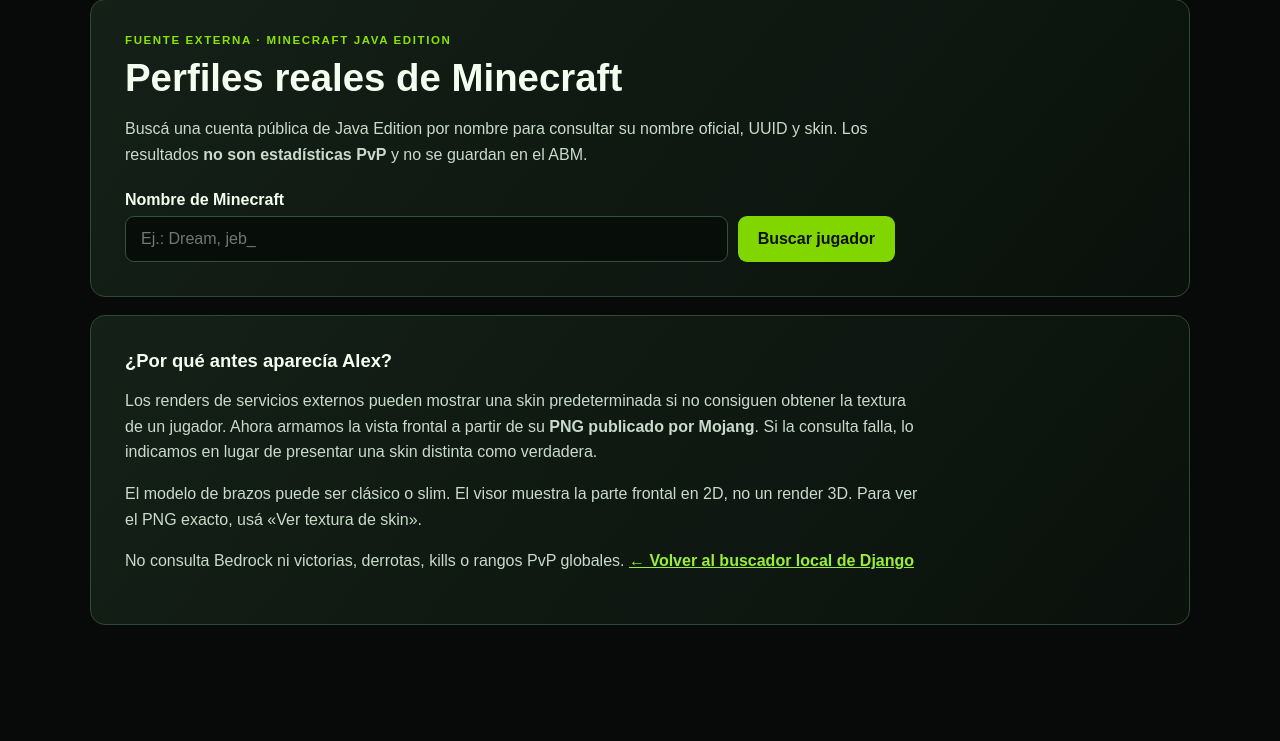
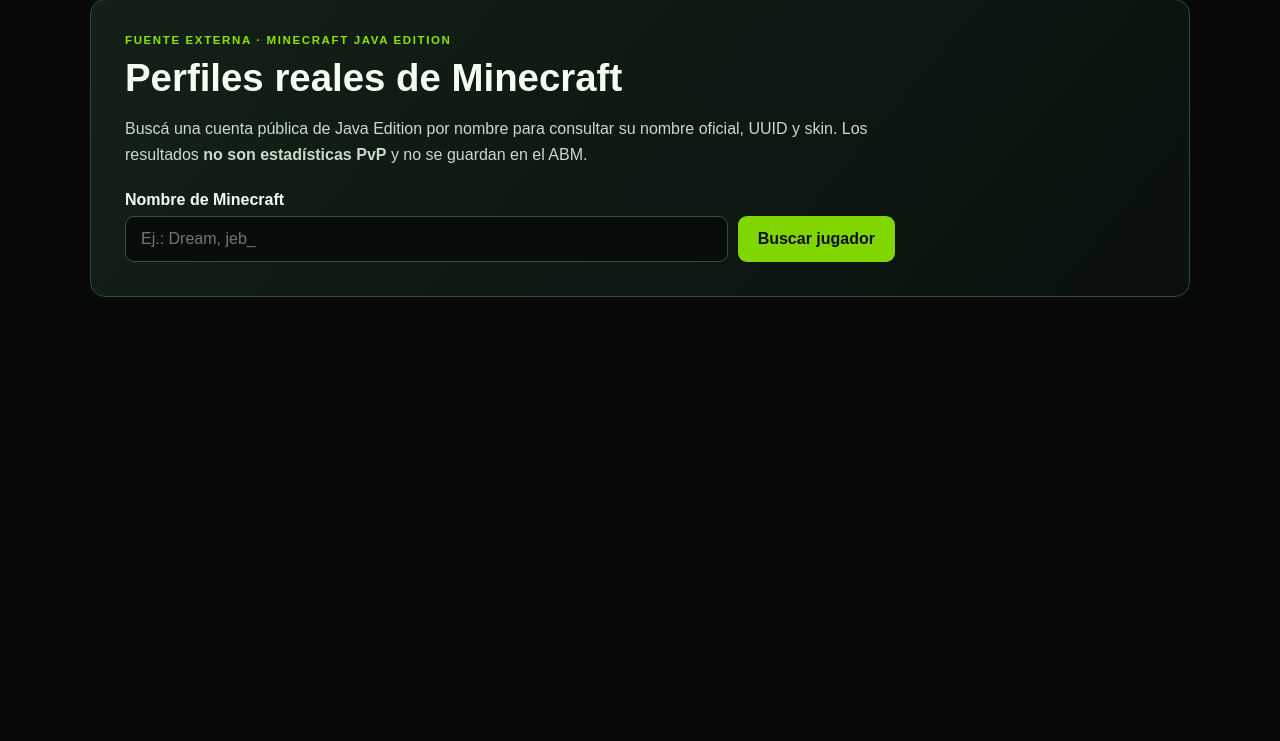
Before and after one commit to matias-ortiz7010/proyecto-minecraft, a Django app: page /estadisticas/jugadores/ in a window 1280 px wide. Shown: the part 100-841 px from the top of the page. After the commit the page ends 397 px from the top, so only its background shows below. Run offline with Django 5.2, Linux system fonts and the light colour scheme.

Commit message:
Mejorar presentacion de perfiles de jugadores

```diff
--- a/Minecraft_Stats_Hub_Django/templates/estadisticas/perfiles_minecraft.html
+++ b/Minecraft_Stats_Hub_Django/templates/estadisticas/perfiles_minecraft.html
@@ -68,12 +68,6 @@
     </div>
   </section>
   {% endif %}
-  <section class="mc-player-footnote">
-    <h2>¿Por qué antes aparecía Alex?</h2>
-    <p>Los renders de servicios externos pueden mostrar una skin predeterminada si no consiguen obtener la textura de un jugador. Ahora armamos la vista frontal a partir de su <strong>PNG publicado por Mojang</strong>. Si la consulta falla, lo indicamos en lugar de presentar una skin distinta como verdadera.</p>
-    <p>El modelo de brazos puede ser clásico o slim. El visor muestra la parte frontal en 2D, no un render 3D. Para ver el PNG exacto, usá «Ver textura de skin».</p>
-    <p>No consulta Bedrock ni victorias, derrotas, kills o rangos PvP globales. <a href="{% url 'stats:index' %}#jugadores">← Volver al buscador local de Django</a></p>
-  </section>
 </main>
 </body>
 </html>
```
